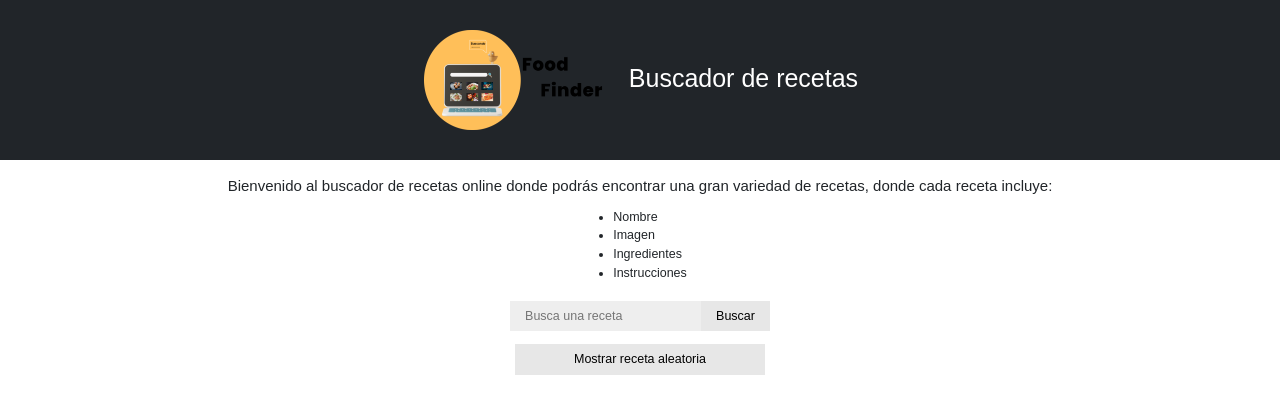
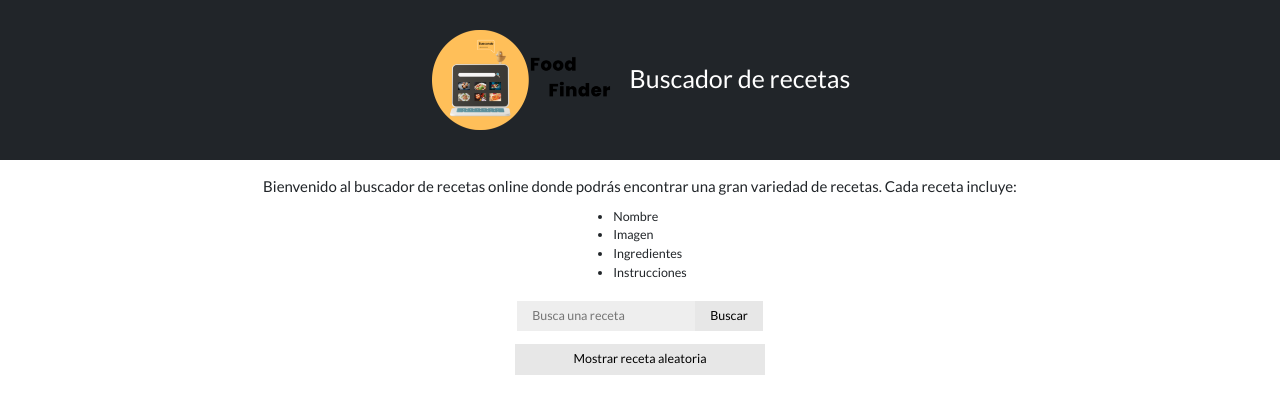
Before and after one commit to rsanlazaro/BuscadorRecetas, a plain HTML site: page src/index.html in a window 1280 px wide. Drawn offline with nearby package versions, Linux system fonts and the light colour scheme.

Commit message:
se cambia fuente y disenio de header

```diff
--- a/src/css/style.css
+++ b/src/css/style.css
@@ -1,4 +1,6 @@
 /* General properties */
+
+@import url('https://fonts.googleapis.com/css2?family=Lato:ital,wght@0,300;0,400;0,700;1,100&display=swap');
 
 html {
   font-size: 62.5%;
@@ -11,7 +13,13 @@ html {
 
 body {
   margin: 0;
-  font-family: Arial, Helvetica, sans-serif;
+  font-family: "Lato", sans-serif;
+}
+
+header{
+  display: flex;
+  justify-content: center;
+  align-items: center;
 }
 
 p {
--- a/src/index.html
+++ b/src/index.html
@@ -15,13 +15,13 @@
   <body>
     <header class="text-center text-white bg-dark p-5 display-6">
       <img src="./assets/logo-food.png" width="200" height="100">
-      Buscador de recetas
+      <h1>Buscador de recetas</h1>
     </header>
     <main>
       <section class="p-4">
         <p class="text-center">
           Bienvenido al buscador de recetas online donde podrás encontrar una
-          gran variedad de recetas, donde cada receta incluye:
+          gran variedad de recetas. Cada receta incluye:
         </p>
         <div class="d-flex">
           <ul class="mx-auto justify-content-center">
```
